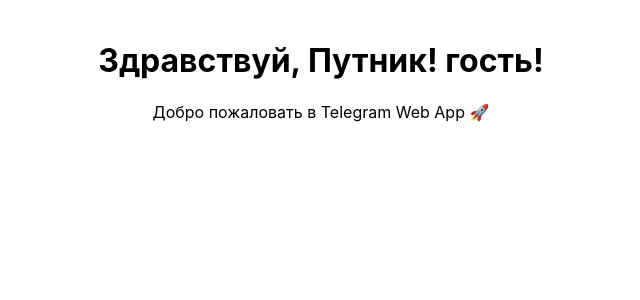
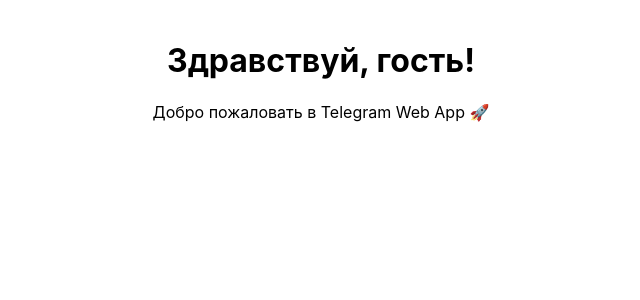
Before and after one commit to Azidaan/telegram-web-app, a React (Create React App) app: page / in a window 1280 px wide. Shown: the top 300 px of the page, without its empty margins (319-959 px from the left). Built offline with nearby package versions, Linux system fonts and the light colour scheme.

Commit message:
02.03.2025 19:45:30 work

```diff
--- a/src/App.js
+++ b/src/App.js
@@ -16,7 +16,7 @@
 
   return (
     <div style={{ padding: "20px", textAlign: "center" }}>
-      <h1>Здравствуй, Путник! {user?.first_name || "гость"}!</h1>
+      <h1>Здравствуй, {user?.first_name || "гость"}!</h1>
       <p>Добро пожаловать в Telegram Web App 🚀</p>
     </div>
   );
```
